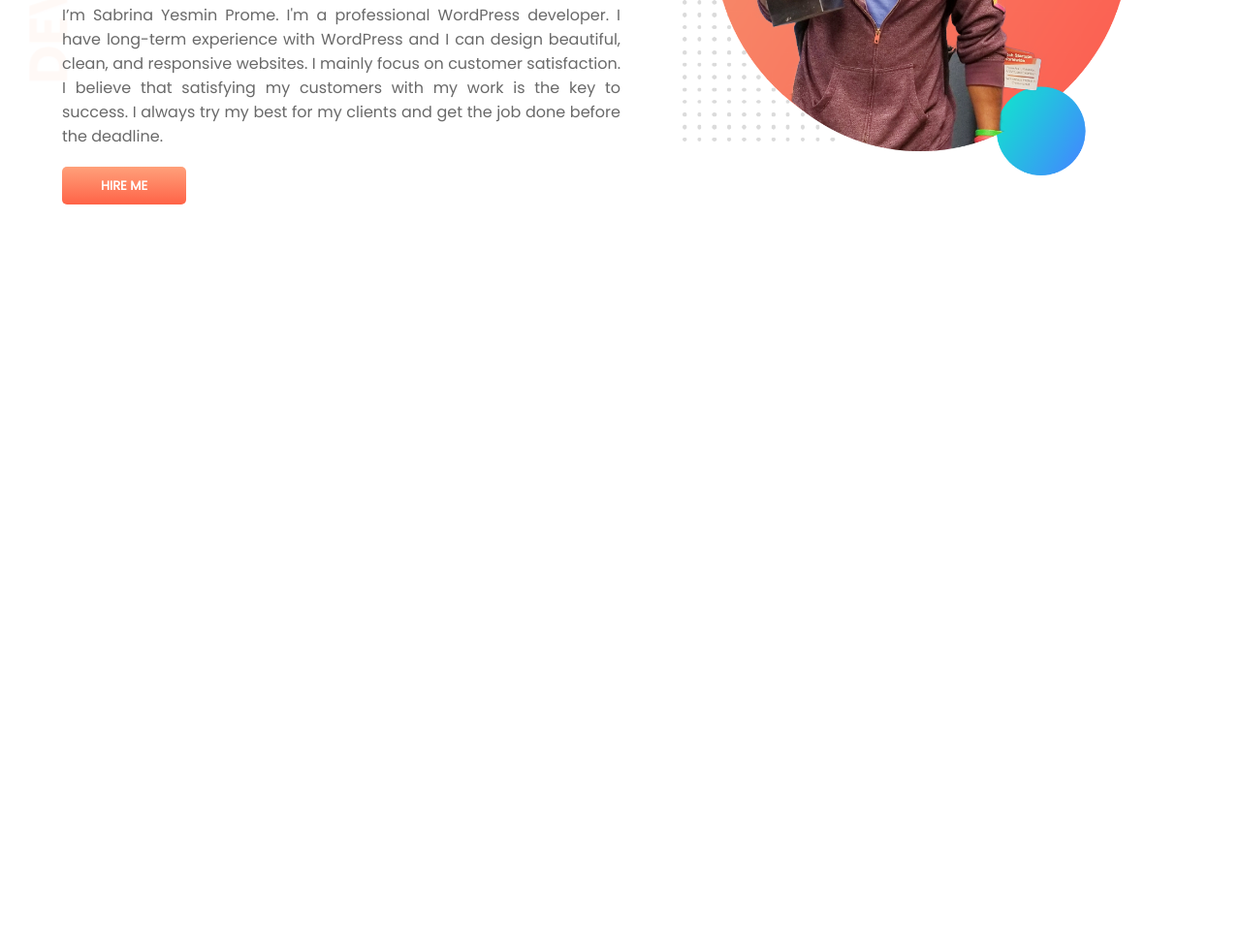
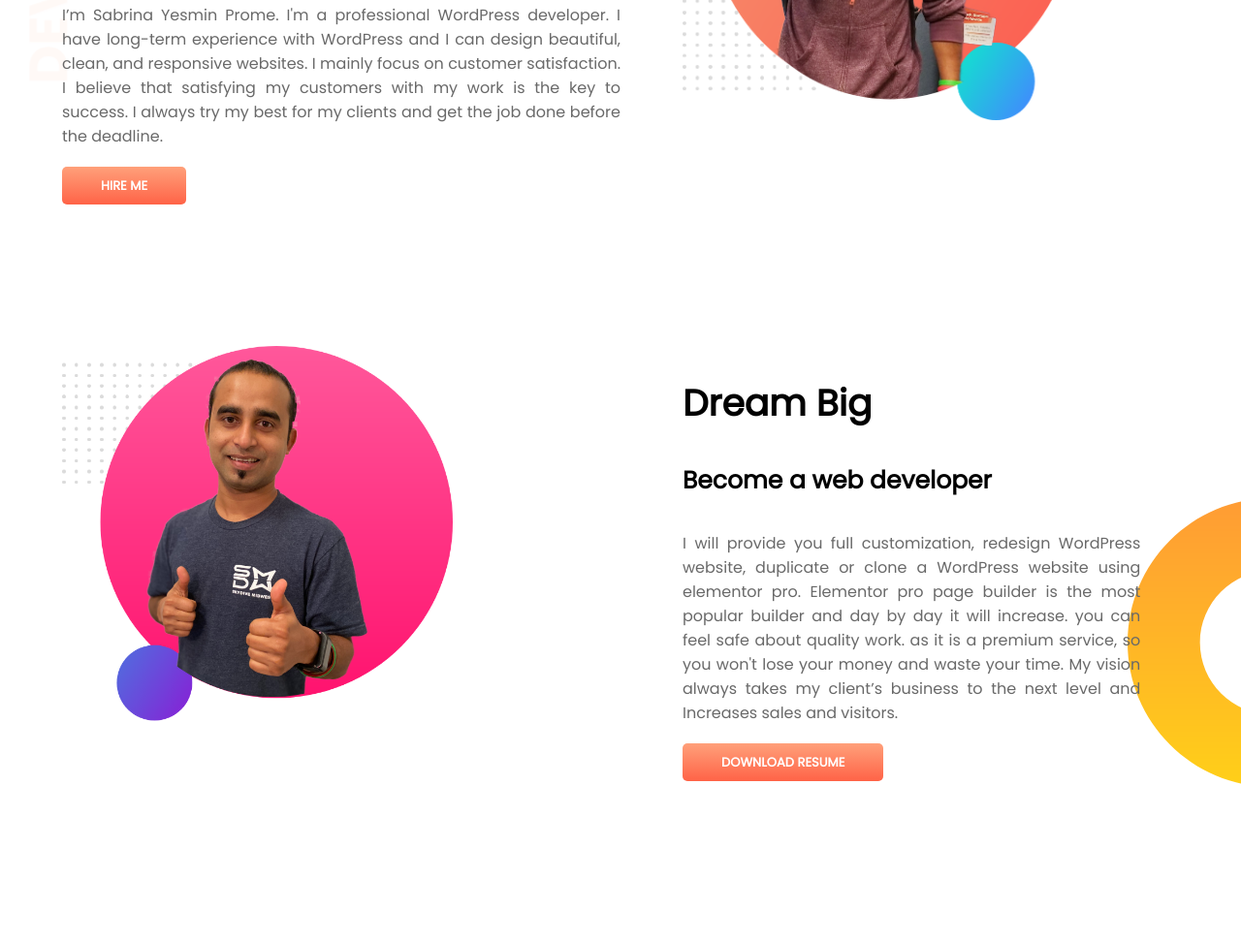
Before and after one commit to sabrababra/developer-protfolio, a plain HTML site: page index.html in a window 1280 px wide. Shown: the part 276-1248 px from the top of the page at 97% size. Before the commit the page ends 800 px from the top, so only its background shows below. Drawn offline with Linux system fonts and the light colour scheme.

Commit message:
commit dream big

```diff
--- a/index.html
+++ b/index.html
@@ -25,6 +25,18 @@
         </div>
 
     </section>
+    <section class="for-banner2">
+        <div class="for-half">
+            <img src="images/jhankar2.png" alt="">
+        </div>
+        <div class="for-half">
+            <h1>Dream Big</h1>
+            <h4>Become a web developer</h4>
+            <p class="Paragraph-font pad-ing">I will provide you  full customization, redesign WordPress website, duplicate or clone a WordPress website using elementor pro. Elementor pro page builder is the most popular builder and day by day it will increase. you can feel safe about quality work. as it is a premium service, so you won't lose your money and waste your time.  My vision always takes my client’s business to the next level and Increases sales and visitors.</p>
+            <a href="https://programminghero1.github.io/developer-portfolio/" target="_blank" class="button">DOWNLOAD RESUME</a>
+        </div>
+
+    </section>
 
 
 </body>
--- a/style.css
+++ b/style.css
@@ -3,6 +3,7 @@ body{
     font-size: 25px;
     margin: 0;
 }
+
 .Paragraph-font{
     font-size: 16px;
     color: dimgray;
@@ -14,13 +15,14 @@ body{
 }
 section{
     display: flex;
+    margin-bottom: 150px;
 }
 .for-half{
     width: 50%;
     padding-left: 5%;
 }
 .for-half img{
-    width: 80%;
+    width: 70%;
 }
 .button{
     font-size: 13px;
@@ -38,3 +40,12 @@ section{
     background-repeat: no-repeat;
 
 }
+.pad-ing{
+    padding-right: 18%;
+}
+.for-banner2{
+    background-image: url(images/dream-bg.png);
+    background-repeat: no-repeat;
+    background-position: right;
+    padding-bottom: 13%;
+}
```
